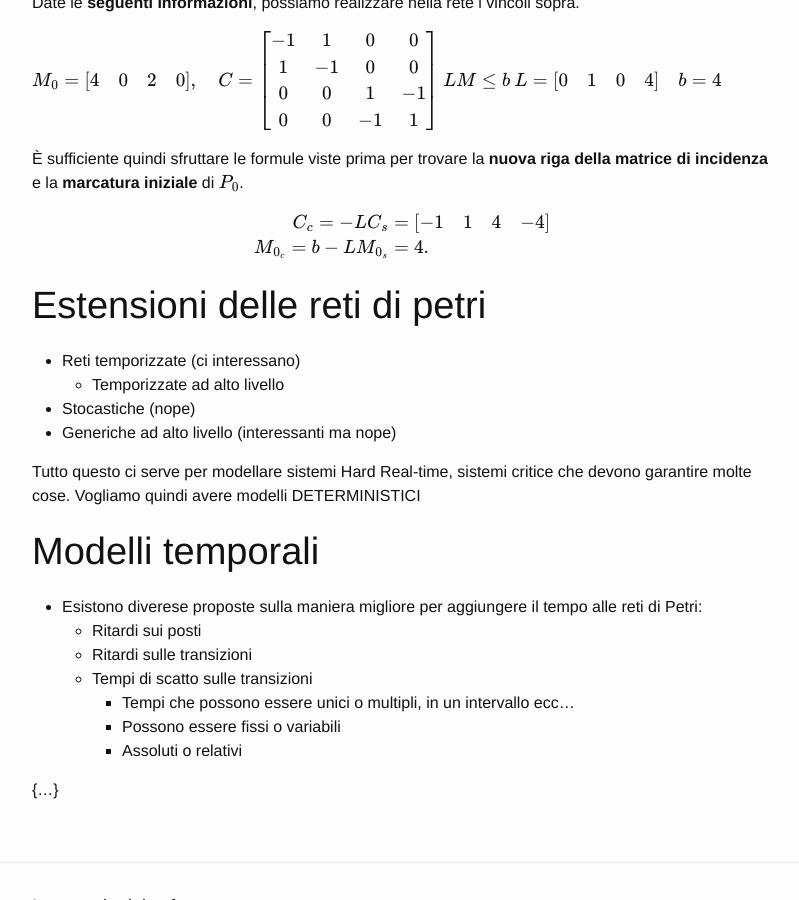
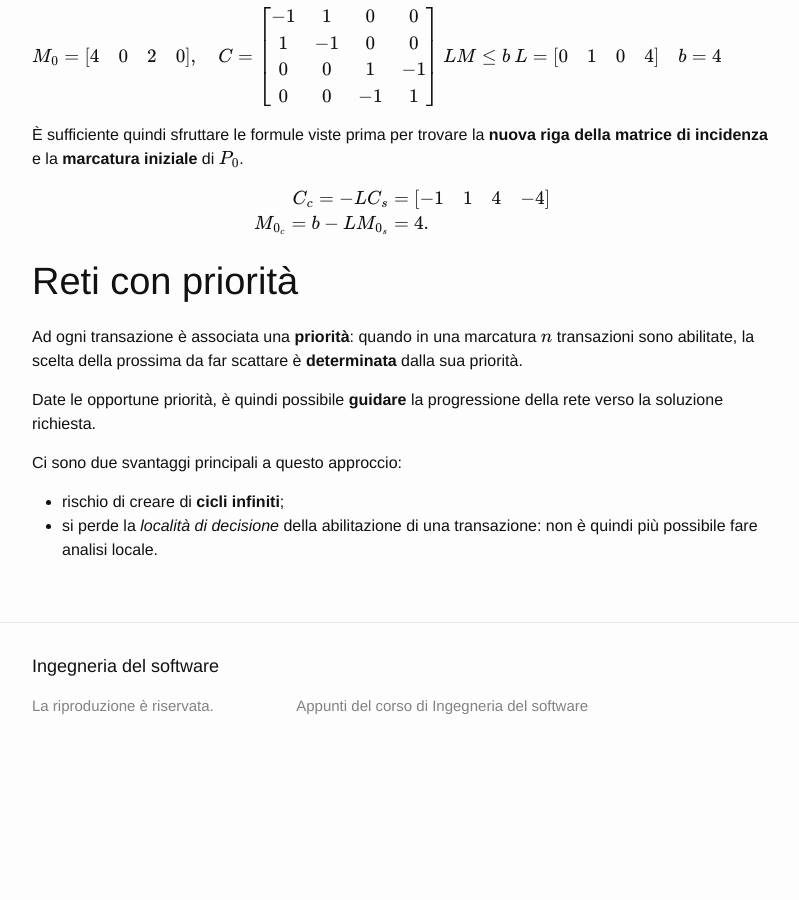
Before and after one commit to MarcoBuster/sweng, a Jekyll site: the page built from _posts/2022-12-14-analisi-reti-di-petri.md, in a window 1280 px wide and 900 px high, scrolled down 20571 px. Shown: the whole window, without its empty margins (238-1037 px from the left). Built offline with Jekyll 4.4.1, drawn with Linux system fonts in a browser that asks for light colours; formulas are drawn with MathJax 3; the table of contents is made by our own code; after the commit the page ends 21349 px from its top, so only the background shows below that; some of the changed text lies outside the part shown.

Commit message:
Add 'Reti con priorità' section

```diff
--- a/_posts/2022-12-14-analisi-reti-di-petri.md
+++ b/_posts/2022-12-14-analisi-reti-di-petri.md
@@ -963,24 +963,11 @@ M_{0_c} = b - LM_{0_s} &= 4.
 \end{align}
 $$
 
-# Estensioni delle reti di petri
+# Reti con priorità
+Ad ogni transazione è associata una **priorità**: quando in una marcatura $$n$$ transazioni sono abilitate, la scelta della prossima da far scattare è **determinata** dalla sua priorità.
 
-* Reti temporizzate (ci interessano)
-  * Temporizzate ad alto livello
-* Stocastiche (nope)
-* Generiche ad alto livello (interessanti ma nope)
+Date le opportune priorità, è quindi possibile **guidare** la progressione della rete verso la soluzione richiesta.
 
-
-Tutto questo ci serve per modellare sistemi Hard Real-time, sistemi critice che devono garantire molte cose. Vogliamo quindi avere modelli DETERMINISTICI
-
-# Modelli temporali
-
-* Esistono diverese proposte sulla maniera migliore per aggiungere il tempo alle reti di Petri:
-  * Ritardi sui posti
-  * Ritardi sulle transizioni
-  * Tempi di scatto sulle transizioni
-    * Tempi che possono essere unici o multipli, in un intervallo ecc...
-    * Possono essere fissi o variabili
-    * Assoluti o relativi
-
-{...}
+Ci sono due svantaggi principali a questo approccio:
+- rischio di creare di __cicli infiniti__;
+- si perde la _località di decisione_ della abilitazione di una transazione: non è quindi più possibile fare analisi locale.
```
